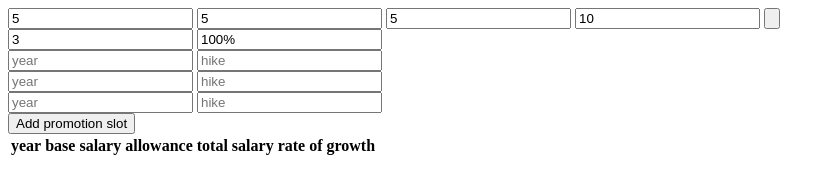
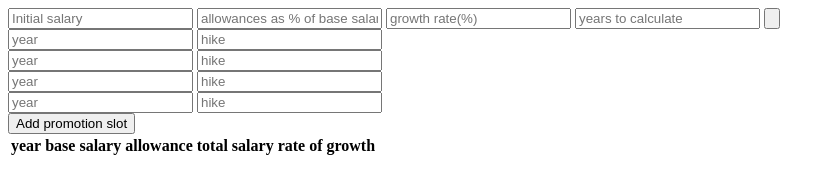
Before and after one commit to vykhy/salary-calculator, a plain HTML site: page index.html in a window 1280 px wide. Shown: the whole page, without its empty margins (0-835 px from the left). Drawn offline with Linux system fonts and the light colour scheme.

Commit message:
version 1.1

```diff
--- a/index.html
+++ b/index.html
@@ -10,16 +10,16 @@
 <div class="container">
     <div class="form-container">
         <div class="input">
-            <input type="numbers" placeholder="Initial salary" id = 'initial' value="5">
-            <input type="numbers" placeholder="allowances as % of base salary" value="5" id = 'allowances'>
-            <input type="numbers" placeholder="growth rate(%)" id = 'growthrate' value="5">
-            <input type="numbers" placeholder="years to calculate" id = 'time' value="10">
+            <input type="numbers" placeholder="Initial salary" id = 'initial' >
+            <input type="numbers" placeholder="allowances as % of base salary"  id = 'allowances'>
+            <input type="numbers" placeholder="growth rate(%)" id = 'growthrate' >
+            <input type="numbers" placeholder="years to calculate" id = 'time' >
             <input type="button" id= 'do'>
         </div>
         <div class="promos">
             <div class="promo">
-                <input type ='numbers' name = 'promotion' placeholder="year" value="3">
-                <input type="text" name="end" placeholder="hike" value="100%">
+                <input type ='numbers' name = 'promotion' placeholder="year" >
+                <input type="text" name="end" placeholder="hike" >
             </div>
             <div class="promo">
                 <input type ='numbers' name = 'promotion' placeholder="year">
```
